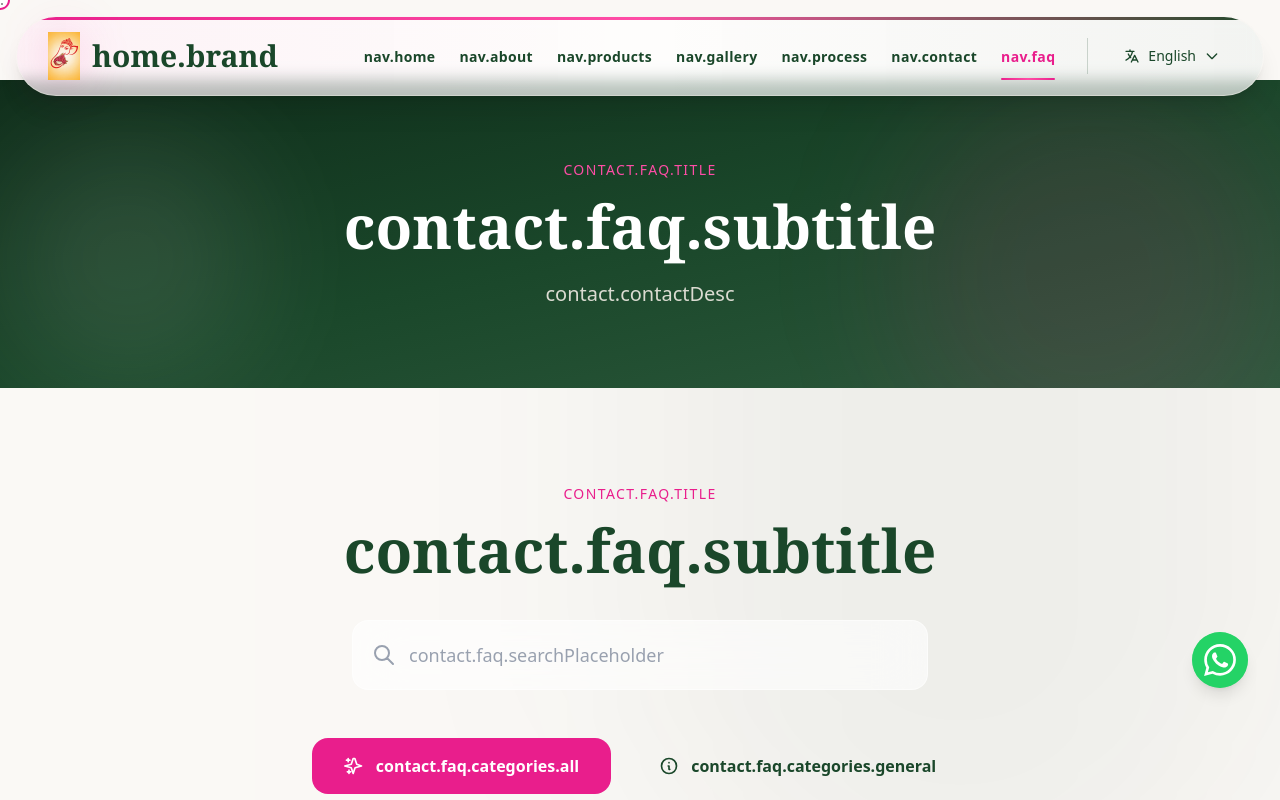
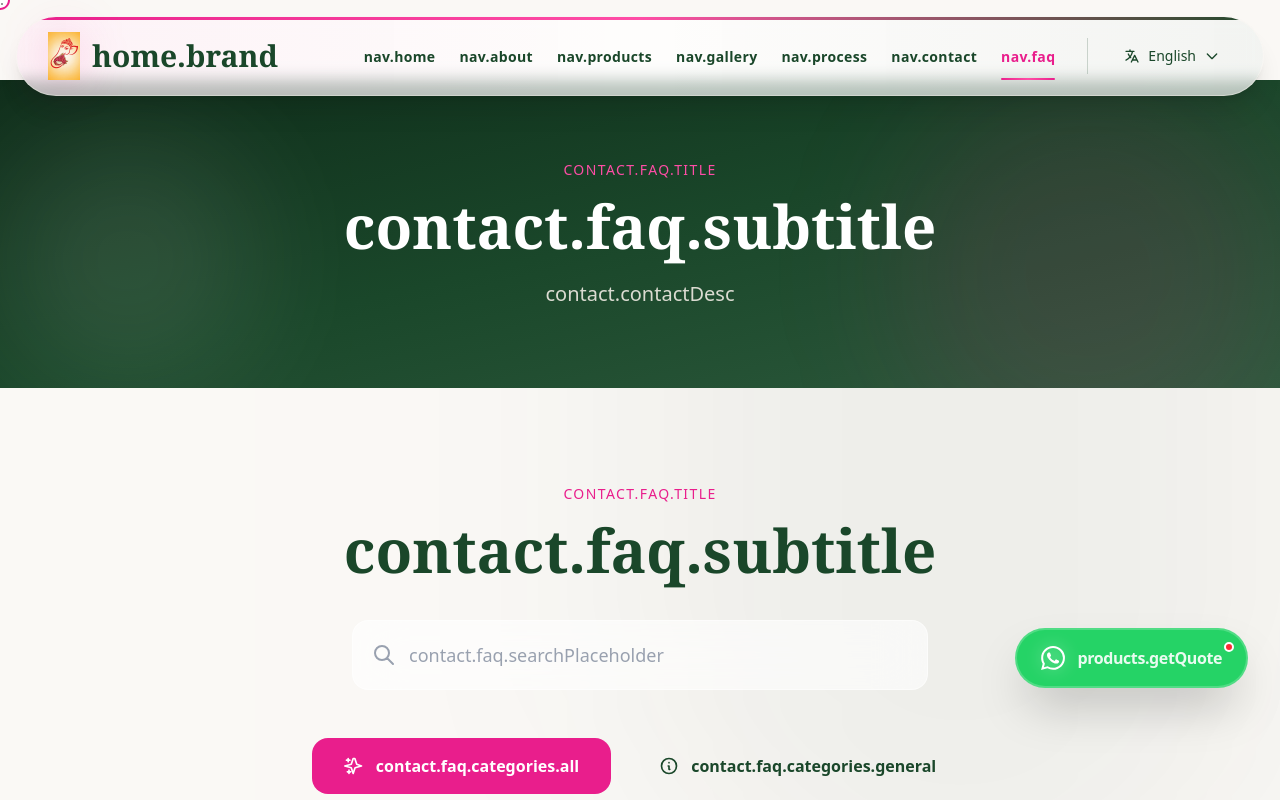
Before and after one commit to Pranav9119/Shivalaiyadragonfarm, a React (Vite) app: page /faq in a window 1280 px wide. Shown: the top 800 px of the page. Built offline with nearby package versions, Linux system fonts and the light colour scheme; the HTML template or start-up script is replaced by a standard one.

Commit message:
Update minimum order to 10kg and add floating Order Now button

```diff
--- a/src/components/BulkEstimator.jsx
+++ b/src/components/BulkEstimator.jsx
@@ -5,7 +5,7 @@ import { Link } from 'react-router-dom'
 
 export default function BulkEstimator({ products }) {
     const { t } = useTranslation()
-    const [quantity, setQuantity] = useState(500)
+    const [quantity, setQuantity] = useState(10)
     const [selectedProduct, setSelectedProduct] = useState(products[0]?.titleKey || '')
     const [estimatedDippers, setEstimatedDippers] = useState(0)
 
@@ -67,15 +67,15 @@ export default function BulkEstimator({ products }) {
                             </div>
                             <input
                                 type="range"
-                                min="100"
+                                min="10"
                                 max="5000"
-                                step="50"
+                                step="10"
                                 value={quantity}
                                 onChange={(e) => setQuantity(parseInt(e.target.value))}
                                 className="w-full h-2 bg-cream-dark rounded-lg appearance-none cursor-pointer accent-dragon-pink"
                             />
                             <div className="flex justify-between mt-2 text-xs text-gray-400 font-bold uppercase tracking-tighter">
-                                <span>100kg</span>
+                                <span>10kg</span>
                                 <span>2500kg</span>
                                 <span>5000kg</span>
                             </div>
@@ -115,15 +115,17 @@ export default function BulkEstimator({ products }) {
                             {t('products.weightPerBox')}
                         </p>
 
-                        <Link
-                            to="/contact"
+                        <a
+                            href={`https://wa.me/918675522223?text=${encodeURIComponent(`${t('products.bulkEstimatorTitle')}: ${quantity}kg of ${t(selectedProduct)}`)}`}
+                            target="_blank"
+                            rel="noopener noreferrer"
                             className="inline-flex items-center gap-3 px-8 py-4 bg-white text-dragon-green hover:bg-dragon-pink hover:text-white font-bold rounded-2xl transition-all shadow-xl group"
                         >
                             {t('products.getQuote')}
                             <svg className="w-5 h-5 group-hover:translate-x-1 transition-transform" fill="none" viewBox="0 0 24 24" stroke="currentColor">
                                 <path strokeLinecap="round" strokeLinejoin="round" strokeWidth={2} d="M17 8l4 4m0 0l-4 4m4-4H3" />
                             </svg>
-                        </Link>
+                        </a>
                     </div>
                 </div>
             </div>
--- a/src/components/WhatsAppButton.jsx
+++ b/src/components/WhatsAppButton.jsx
@@ -1,8 +1,10 @@
 import { motion } from 'framer-motion'
+import { useTranslation } from 'react-i18next'
 
 const WhatsAppButton = () => {
-    const phoneNumber = "918675522223" // Updated number
-    const message = encodeURIComponent("Hello! I'm interested in your dragon fruits. Can you provide more details?")
+    const { t } = useTranslation()
+    const phoneNumber = "918675522223"
+    const message = encodeURIComponent("Hello! I'm interested in ordering fresh dragon fruits. Can you provide more details?")
     const whatsappUrl = `https://wa.me/${phoneNumber}?text=${message}`
 
     return (
@@ -10,33 +12,36 @@ const WhatsAppButton = () => {
             href={whatsappUrl}
             target="_blank"
             rel="noopener noreferrer"
-            initial={{ scale: 0, opacity: 0 }}
-            animate={{ scale: 1, opacity: 1 }}
-            whileHover={{ scale: 1.1 }}
-            whileTap={{ scale: 0.9 }}
-            className="fixed bottom-24 right-4 md:bottom-28 md:right-8 z-50 flex items-center justify-center w-12 h-12 md:w-14 md:h-14 bg-[#25D366] text-white rounded-full shadow-lg hover:shadow-lg transition-shadow overflow-hidden group"
-            aria-label="Chat on WhatsApp"
+            initial={{ x: 100, opacity: 0 }}
+            animate={{ x: 0, opacity: 1 }}
+            whileHover={{ scale: 1.05 }}
+            whileTap={{ scale: 0.95 }}
+            className="fixed bottom-24 right-4 md:bottom-28 md:right-8 z-50 flex items-center gap-3 px-6 py-4 bg-[#25D366] text-white rounded-full shadow-2xl hover:shadow-green-500/20 transition-all overflow-hidden group border-2 border-white/20"
+            aria-label="Order Now on WhatsApp"
         >
-            {/* Pulse Effect — CSS animation instead of framer-motion */}
-            <div
-                className="absolute inset-0 bg-[#25D366] rounded-full"
-                style={{ animation: 'whatsappPulse 2s ease-in-out infinite' }}
-            />
+            {/* Animated Glow Effect */}
+            <div className="absolute inset-0 bg-gradient-to-r from-white/0 via-white/20 to-white/0 -translate-x-full group-hover:translate-x-full transition-transform duration-1000" />
 
-            {/* Icon */}
+            {/* WhatsApp Icon */}
+            <div className="relative">
+                <div className="absolute inset-0 bg-white rounded-full scale-110 blur-sm opacity-20 group-hover:scale-150 transition-transform duration-500" />
                 <svg
-                className="w-8 h-8 relative z-10"
+                    className="w-6 h-6 relative z-10"
                     fill="currentColor"
                     viewBox="0 0 24 24"
                     xmlns="http://www.w3.org/2000/svg"
                 >
                     <path d="M17.472 14.382c-.297-.149-1.758-.867-2.03-.967-.273-.099-.471-.148-.67.15-.197.297-.767.966-.94 1.164-.173.199-.347.223-.644.075-.297-.15-1.255-.463-2.39-1.475-.883-.788-1.48-1.761-1.653-2.059-.173-.297-.018-.458.13-.606.134-.133.298-.347.446-.52.149-.174.198-.298.298-.497.099-.198.05-.371-.025-.52-.075-.149-.669-1.612-.916-2.207-.242-.579-.487-.5-.669-.51-.173-.008-.371-.01-.57-.01-.198 0-.52.074-.792.372-.272.297-1.04 1.016-1.04 2.479 0 1.462 1.065 2.875 1.213 3.074.149.198 2.096 3.2 5.077 4.487.709.306 1.262.489 1.694.625.712.227 1.36.195 1.871.118.571-.085 1.758-.719 2.006-1.413.248-.694.248-1.289.173-1.413-.074-.124-.272-.198-.57-.347m-5.421 7.403h-.004a9.87 9.87 0 01-5.031-1.378l-.361-.214-3.741.982.998-3.648-.235-.374a9.86 9.86 0 01-1.51-5.26c.001-5.45 4.436-9.884 9.888-9.884 2.64 0 5.122 1.03 6.988 2.898a9.825 9.825 0 012.893 6.994c-.003 5.45-4.437 9.884-9.885 9.884m8.413-18.297A11.815 11.815 0 0012.05 0C5.495 0 .16 5.335.157 11.892c0 2.096.547 4.142 1.588 5.945L.057 24l6.305-1.654a11.882 11.882 0 005.683 1.448h.005c6.554 0 11.89-5.335 11.893-11.893a11.821 11.821 0 00-3.48-8.413z" />
                 </svg>
+            </div>
 
-            {/* Tooltip */}
-            <span className="absolute right-full mr-4 bg-white text-gray-800 px-3 py-1 rounded-lg text-sm font-medium shadow-md opacity-0 group-hover:opacity-100 transition-opacity whitespace-nowrap pointer-events-none border border-gray-100">
-                Instant Support
+            {/* Text Label */}
+            <span className="font-bold tracking-tight text-white/90 group-hover:text-white transition-colors">
+                {t('products.getQuote')}
             </span>
+
+            {/* Notification Dot */}
+            <span className="absolute top-3 right-3 w-2.5 h-2.5 bg-red-500 rounded-full border-2 border-white animate-pulse" />
         </motion.a>
     )
 }
--- a/src/i18n/locales/en.json
+++ b/src/i18n/locales/en.json
@@ -11,7 +11,7 @@
   "home": {
     "brand": "Shivalaiya Dragon Farm",
     "heroTitle": "Delicious Dragon Fruit",
-    "heroSubtitle": "Bulk Orders Above 100 kg",
+    "heroSubtitle": "Minimum Order 10 kg",
     "heroDesc": "Experience the finest organic dragon fruit, cultivated with sustainable practices and delivered with exceptional quality. Nature's exotic treasure.",
     "exploreProducts": "Explore Products",
     "ourStory": "Our Story",
@@ -38,8 +38,8 @@
       "sustainableDesc": "Water-efficient irrigation and zero-waste farming.",
       "handPicked": "Hand-Picked",
       "handPickedDesc": "Harvested exactly at peak ripeness for maximum sweetness.",
-      "farmToHome": "Bulk Orders",
-      "farmToHomeDesc": "Specializing in bulk supply for retailers and distributors (Min 100kg)."
+      "farmToHome": "Minimum Order",
+      "farmToHomeDesc": "Specializing in supply for retailers and distributors (Minimum 10kg)."
     },
     "recipe": {
       "title": "A Taste of Paradise",
@@ -139,8 +139,8 @@
     "ourHarvest": "Our Harvest",
     "premiumProducts": "Premium Products",
     "productsDesc": "Explore our full range of organic dragon fruit varieties and specialty products. Each one grown with care and delivered with pride.",
-    "wholesaleTitle": "Wholesale & Bulk Orders",
-    "wholesaleDesc": "Interested in purchasing larger quantities? We offer competitive wholesale pricing for restaurants, retailers, and distributors.",
+    "wholesaleTitle": "Wholesale & Minimum Order",
+    "wholesaleDesc": "Interested in purchasing our products? We offer competitive pricing for restaurants, retailers, and distributors with a low minimum order requirement.",
     "requestQuote": "Request a Quote",
     "freshHarvest": "Fresh Harvest",
     "valueAdded": "Value Added Products",
@@ -148,14 +148,14 @@
     "flavor": "Flavor",
     "howToEnjoy": "How to Enjoy",
     "quickViewClose": "Close",
-    "bulkEstimatorTitle": "Bulk Order Estimator",
-    "bulkEstimatorDesc": "Calculate your wholesale requirements and packaging needs in seconds.",
+    "bulkEstimatorTitle": "Minimum Order Estimator",
+    "bulkEstimatorDesc": "Calculate your requirements and packaging needs in seconds.",
     "selectVariety": "Select Variety",
     "enterQuantity": "Quantity (kg)",
     "estimatedBoxes": "Estimated Dippers",
     "weightPerBox": "Weight per Dipper: 20kg",
-    "minOrderNote": "Minimum bulk order: 100 kg",
-    "getQuote": "Get Bulk Quote",
+    "minOrderNote": "Minimum order: 10 kg",
+    "getQuote": "Order Now",
     "moroccoRed": "Morocco Red",
     "moroccoRedDesc": "Premium variety with vibrant magenta flesh. Exceptionally sweet with a subtle berry flavor. Rich in antioxidants and Vitamin C. Our signature variety.",
     "moroccoRedBenefits": "High Bioavailability: Known for a high water-to-flesh ratio, making the nutrients more easily absorbed during digestion.",
@@ -263,7 +263,7 @@
     "harvestDesc": "Harvesting begins at 4:00 AM to preserve fruit temperature. We only pick once the Brix level (sweetness) reaches its peak, ensuring maximum natural sugar.",
     "harvestTech": "Picked at Stage 3 color ripeness (approx. 30-35 days post-bloom).",
     "harvestDive": "Timing is everything. We monitor the sugar development daily and harvest only during the coolest part of the day (early morning) to ensure the fruit remains firm and fresh. The fruits are placed in padded crates immediately to prevent any bruising.",
-    "harvestStat": "Bulk Quality Control",
+    "harvestStat": "Minimum Order Quality Control",
     "qualityDelivery": "Quality & Delivery",
     "qualityDeliveryDesc": "Post-harvest, fruits undergo ultrasonic cleaning and air-drying before being sorted by weight. We ensure efficient bulk delivery to regional hubs.",
     "qualityDeliveryTech": "Weight-based sorting: A-Grade (400g+), B-Grade (250-400g). Cold-chain ready packaging.",
@@ -313,14 +313,14 @@
       "q3": "Is your dragon fruit certified organic?",
       "a3": "Yes, we follow strictly organic farming practices. We do not use any chemical pesticides or synthetic fertilizers.",
       "q4": "Do you ship nationwide?",
-      "a4": "Currently, we only offer bulk orders (minimum 100 kg) for regional distribution to ensure peak freshness and quality scale. Please contact us to check availability in your area.",
+      "a4": "Currently, we only offer orders starting from a minimum of 10 kg for regional distribution to ensure peak freshness and quality scale. Please contact us to check availability in your area.",
       "q5": "What is the best way to store dragon fruit?",
       "a5": "Dragon fruit is best stored in the refrigerator. It can stay fresh for up to two weeks when kept cool."
     }
   },
   "footer": {
     "brand": "Shivalaiya Dragon Farm",
-    "brandDesc": "Cultivating premium organic dragon fruit with sustainable farming practices. Nature's finest, delivered fresh in bulk from our farm to yours.",
+    "brandDesc": "Cultivating premium organic dragon fruit with sustainable farming practices. Nature's finest, delivered fresh with a low minimum order from our farm to yours.",
     "quickLinks": "Quick Links",
     "contactUs": "Contact Us",
     "copyright": "© {{year}} Shivalaiya Dragon Farm. All rights reserved.",
--- a/src/i18n/locales/hi.json
+++ b/src/i18n/locales/hi.json
@@ -11,7 +11,7 @@
   "home": {
     "brand": "शिवालया ड्रैगन फार्म",
     "heroTitle": "प्रीमियम ड्रैगन फ्रूट",
-    "heroSubtitle": "100 किग्रा से अधिक के थोक ऑर्डर",
+    "heroSubtitle": "न्यूनतम 10 किग्रा का ऑर्डर",
     "heroDesc": "टिकाऊ प्रथाओं के साथ उगाया गया और असाधारण गुणवत्ता के साथ वितरित उत्तम जैविक ड्रैगन फ्रूट का अनुभव करें। प्रकृति की दुर्लभ धरोहर।",
     "exploreProducts": "उत्पाद देखें",
     "ourStory": "हमारी कहानी",
@@ -38,8 +38,8 @@
       "sustainableDesc": "जल-कुशल सिंचाई और शून्य-अपशिष्ट खेती।",
       "handPicked": "हाथ से चुना हुआ",
       "handPickedDesc": "अधिकतम मिठास के लिए पकने के चरम पर काटा जाता है।",
-      "farmToHome": "थोक ऑर्डर",
-      "farmToHomeDesc": "खुदरा विक्रेताओं और वितरकों के लिए थोक आपूर्ति (न्यूनतम 100 किग्रा) में विशेषज्ञता।"
+      "farmToHome": "न्यूनतम ऑर्डर",
+      "farmToHomeDesc": "खुदरा विक्रेताओं और वितरकों के लिए आपूर्ति (न्यूनतम 10 किग्रा) में विशेषज्ञता।"
     },
     "recipe": {
       "title": "स्वर्ग का स्वाद",
@@ -139,8 +139,8 @@
     "ourHarvest": "हमारी फसल",
     "premiumProducts": "प्रीमियम उत्पाद",
     "productsDesc": "हमारी पूरी श्रृंखला जैविक ड्रैगन फ्रूट किस्मों और विशेष उत्पादों का अन्वेषण करें।",
-    "wholesaleTitle": "थोक और बड़े ऑर्डर",
-    "wholesaleDesc": "बड़ी मात्रा में खरीदने में रुचि? हम रेस्तरां, खुदरा विक्रेताओं और वितरकों के लिए प्रतिस्पर्धी थोक मूल्य प्रदान करते हैं।",
+    "wholesaleTitle": "न्यूनतम ऑर्डर",
+    "wholesaleDesc": "क्या आप हमारे उत्पादों को खरीदने में रुचि रखते हैं? हम कम न्यूनतम ऑर्डर आवश्यकता के साथ रेस्तरां, खुदरा विक्रेताओं और वितरकों के लिए प्रतिस्पर्धी मूल्य प्रदान करते हैं।",
     "requestQuote": "कोटेशन अनुरोध करें",
     "freshHarvest": "ताजी फसल",
     "valueAdded": "मूल्य वर्धित उत्पाद",
@@ -148,14 +148,14 @@
     "flavor": "स्वाद",
     "howToEnjoy": "कैसे आनंद लें",
     "quickViewClose": "बंद करें",
-    "bulkEstimatorTitle": "थोक ऑर्डर कैलकुलेटर",
-    "bulkEstimatorDesc": "अपनी थोक आवश्यकताओं और पैकेजिंग की जरूरतों की गणना सेकंडों में करें।",
+    "bulkEstimatorTitle": "न्यूनतम ऑर्डर कैलकुलेटर",
+    "bulkEstimatorDesc": "अपनी आवश्यकताओं और पैकेजिंग की जरूरतों की गणना सेकंडों में करें।",
     "selectVariety": "किस्म चुनें",
     "enterQuantity": "मात्रा (किलोग्राम)",
     "estimatedBoxes": "अनुमानित डिपर",
     "weightPerBox": "प्रति डिपर वजन: 20 किग्रा",
-    "minOrderNote": "न्यूनतम थोक ऑर्डर: 100 किग्रा",
-    "getQuote": "थोक भाव प्राप्त करें",
+    "minOrderNote": "न्यूनतम ऑर्डर: 10 किग्रा",
+    "getQuote": "अभी ऑर्डर करें",
     "moroccoRed": "मोरक्को रेड",
     "moroccoRedDesc": "जीवंत मैजेंटा गूदे वाली प्रीमियम किस्म। बेरी स्वाद के साथ असाधारण रूप से मीठा।",
     "moroccoRedBenefits": "उच्च जैव उपलब्धता: पानी-से-गूदे के उच्च अनुपात के लिए जाना जाता है, जिससे पाचन के दौरान पोषक तत्व आसानी से अवशोषित हो जाते हैं।",
@@ -259,7 +259,7 @@
     "harvestDesc": "फल के तापमान को बनाए रखने के लिए सुबह 4:00 बजे कटाई शुरू होती है। हम केवल तभी तोड़ते हैं जब चीनी का स्तर (Brix) चरम पर हो।",
     "harvestTech": "स्टेज 3 रंग परिपक्वता (लगभग 30-35 दिन बाद) पर तोड़ा गया।",
     "harvestDive": "सही समय ही सब कुछ है। हम सुबह-सुबह ठंड के समय ही फलों को तोड़ते हैं ताकि वे ताज़ा रहें। फलों को खरोंच से बचाने के लिए उन्हें सावधानी से क्रेटों में रखा जाता है।",
-    "harvestStat": "थोक गुणवत्ता नियंत्रण",
+    "harvestStat": "न्यूनतम ऑर्डर गुणवत्ता नियंत्रण",
     "qualityDelivery": "गुणवत्ता और वितरण",
     "qualityDeliveryDesc": "कटाई के बाद, फलों की अल्ट्रासोनिक सफाई की जाती है। हम क्षेत्रीय केंद्रों तक कुशल थोक वितरण सुनिश्चित करते हैं।",
     "qualityDeliveryTech": "वजन आधारित ग्रेडिंग: ए-ग्रेड (400 ग्राम+), बी-ग्रेड (250-400 ग्राम)।",
@@ -309,14 +309,14 @@
       "q3": "क्या आपका ड्रैगन फ्रूट जैविक प्रमाणित है?",
       "a3": "हाँ, हम शुद्ध जैविक खेती के तरीकों का पालन करते हैं।",
       "q4": "क्या आप राज्य के बाहर भी डिलीवरी करते हैं?",
-      "a4": "वर्तमान में, हम अत्यधिक ताज़गी सुनिश्चित करने के लिए केवल क्षेत्रीय वितरण हेतु थोक ऑर्डर (न्यूनतम 100 किग्रा) स्वीकार करते हैं। कृपया अपने क्षेत्र में उपलब्धता जाँचने के लिए संपर्क करें।",
+      "a4": "वर्तमान में, हम अत्यधिक ताज़गी सुनिश्चित करने के लिए केवल क्षेत्रीय वितरण हेतु न्यूनतम 10 किग्रा के ऑर्डर स्वीकार करते हैं। कृपया अपने क्षेत्र में उपलब्धता जाँचने के लिए संपर्क करें।",
       "q5": "ड्रैगन फ्रूट को स्टोर करने का सबसे अच्छा तरीका क्या है?",
       "a5": "फ्रिज में स्टोर करना सबसे अच्छा है। यह दो सप्ताह तक ताजा रहता है।"
     }
   },
   "footer": {
     "brand": "शिवालया ड्रैगन फार्म",
-    "brandDesc": "टिकाऊ खेती प्रथाओं के साथ प्रीमियम जैविक ड्रैगन फ्रूट उगाना। खेत से थोक में आपके लिए ताज़ा पहुँचाया गया।",
+    "brandDesc": "टिकाऊ खेती प्रथाओं के साथ प्रीमियम जैविक ड्रैगन फ्रूट उगाना। हमारे खेत से आपके खेत तक कम न्यूनतम ऑर्डर के साथ ताज़ा पहुँचाया गया।",
     "quickLinks": "त्वरित लिंक",
     "contactUs": "हमसे संपर्क करें",
     "copyright": "© {{year}} शिवालया ड्रैगन फार्म। सर्वाधिकार सुरक्षित।",
```
Also changed, not shown: src/i18n/locales/ta.json (+12 -12 lines). Lines whose indentation alone changed are shown as unchanged.
